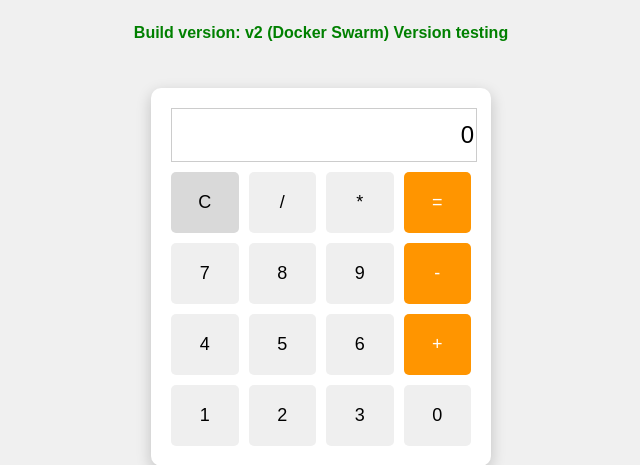
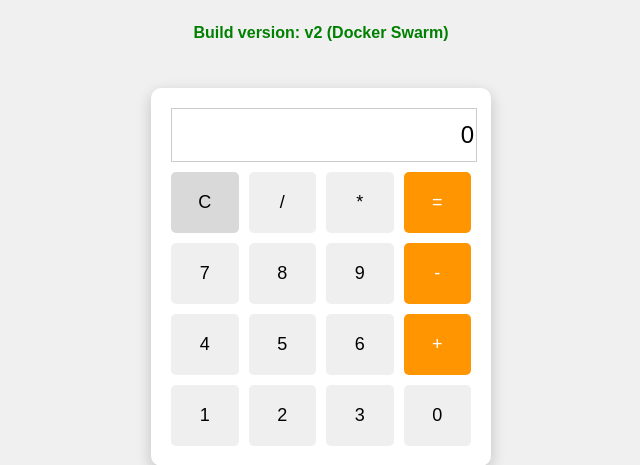
Before and after one commit to Ngalay-dev/team5-CA2, a Flask app: page / in a window 1280 px wide. Shown: the top 465 px of the page, without its empty margins (319-959 px from the left). Run offline with Flask 3, Linux system fonts and the light colour scheme.

Commit message:
Remove 'Version testing' from build version display

```diff
--- a/templates/index.html
+++ b/templates/index.html
@@ -64,7 +64,7 @@
 
 <!-- ✅ Build Version (CONFIRM DEPLOYMENT) -->
 <p style="color: green; font-weight: bold;">
-    Build version: v2 (Docker Swarm) Version testing
+    Build version: v2 (Docker Swarm)
 </p>
 
 <!-- Calculator -->
```
